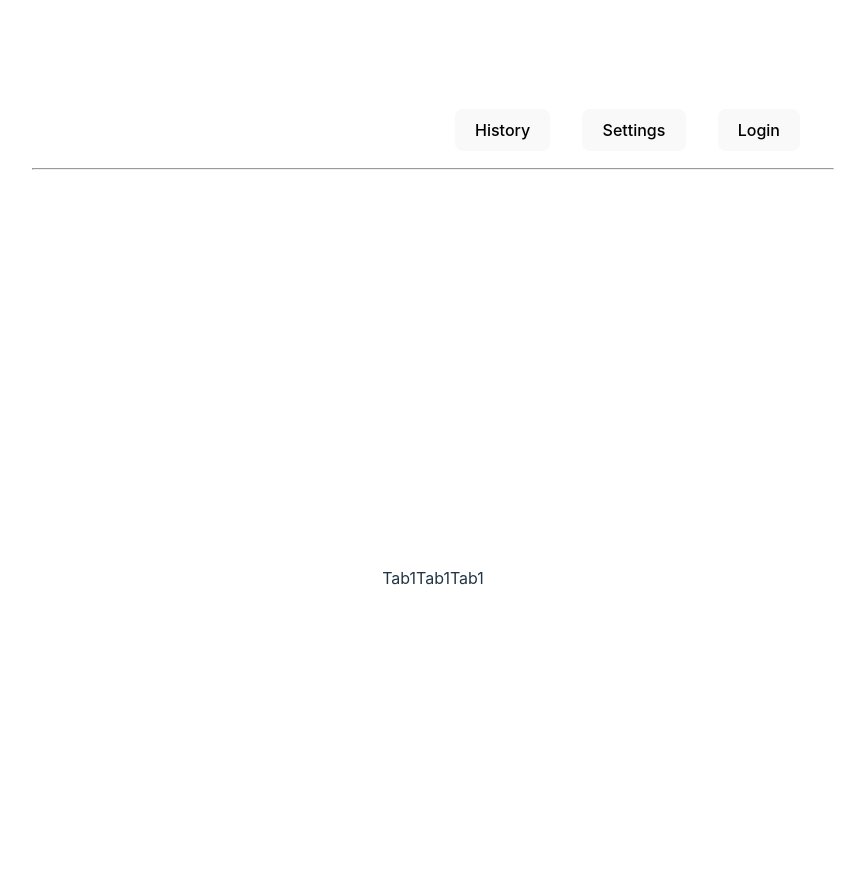
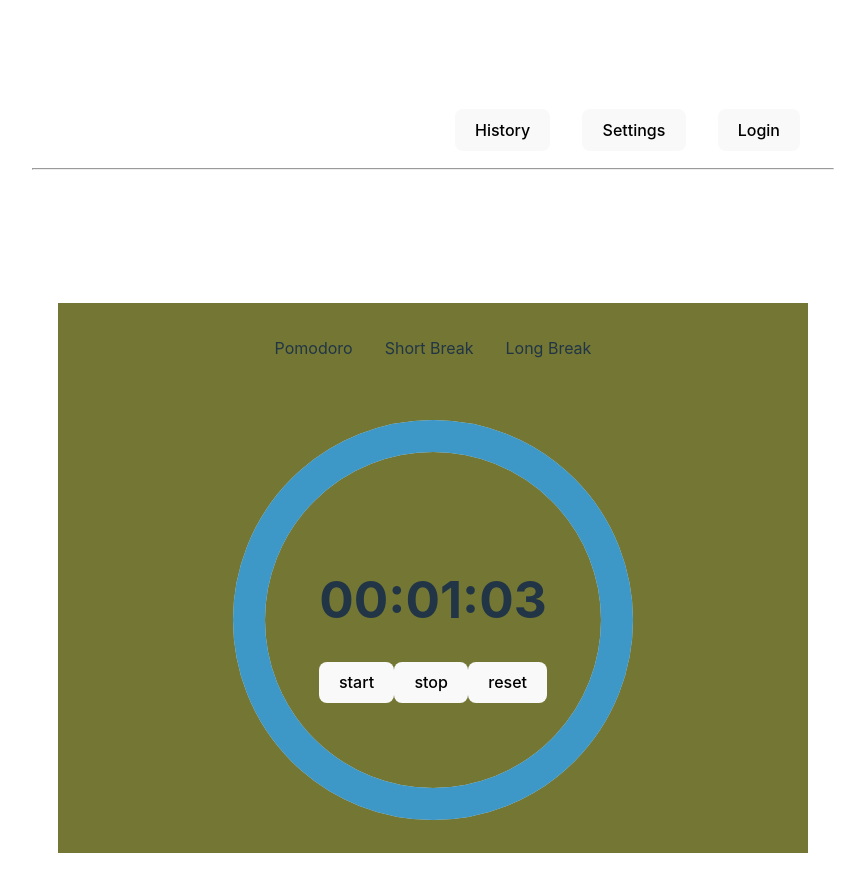
Before and after one commit to qwer030413/Pomodoro, a React (Vite) app in the folder PomodoroProject/vite-project/: page / in a window 1280 px wide. Shown: the top 892 px of the page, without its empty margins (207-1072 px from the left). Built offline with nearby package versions, Linux system fonts and the light colour scheme.

Commit message:
minitab!

```diff
--- a/PomodoroProject/vite-project/src/components/Tabs/animatedTabs.tsx
+++ b/PomodoroProject/vite-project/src/components/Tabs/animatedTabs.tsx
@@ -1,13 +1,33 @@
 import { ReactElement } from 'react';
-import 'react-tabs/style/react-tabs.css';
-import { Tab, Tabs } from "@mui/material";
+import { useState } from 'react';
+import Timer from '../Timer/timer';
+export default function MiniTab(): ReactElement{
+    const [tabs, setTabs] = useState(1);
+    function updateTabs(id: number)
+    {
+        setTabs(id);
+    }
+    return(
+        <div className={'minicontainer' + tabs}>
+            <div className='minitab'>
+                <div className = "minitabbtn" onClick={()=>updateTabs(1)}>Pomodoro</div>
+                <div  className = "minitabbtn" onClick={()=>updateTabs(2)}>Short Break</div>
+                <div  className = "minitabbtn" onClick={()=>updateTabs(3)}>Long Break</div>
+            </div>
+            <div className='minicontent'>
+                <div className={tabs === 1? "showPomodoro" : "content"}>
+                    <Timer />
+                </div>
+                <div className={tabs === 2? "showShortBreak" : "content"}>
+                    <Timer />
+                </div>
+                <div className={tabs === 3? "showLongBreak" : "content"}>
+                    <Timer />
+                </div>
+            </div>
 
-export default function MiniTab(): ReactElement{
-    return(
-        <div className='minicontainer'>
-            <div>Tab1</div>
-            <div>Tab1</div>
-            <div>Tab1</div>
+
+
 
         </div>
     );
--- a/PomodoroProject/vite-project/src/components/Tabs/tabs.css
+++ b/PomodoroProject/vite-project/src/components/Tabs/tabs.css
@@ -27,6 +27,57 @@
 .tab{
     padding-top: 100px;
 }
-.minicontainer{
+.minitab{
     display: flex;
+    gap: 2rem;
+    margin-bottom: 60px;
 }
+.show-content{
+    display: block;
+}
+.showPomodoro{
+    display: block;
+    background-color: rgb(115, 119, 51);
+}
+.showLongBreak{
+    display: block;
+    background-color: rgb(56, 51, 61);
+}
+.showShortBreak{
+    display: block;
+    background-color: rgb(110, 74, 69);
+}
+.content{
+    display:none;
+}
+.minitabbtn{
+    cursor: pointer;
+}
+.minicontainer1{
+    display: flex;
+    flex-direction: column;
+    width: 750px;
+    height: 550px;
+    justify-content: center;
+    align-items: center;
+    background-color: rgb(115, 119, 51);
+
+}
+.minicontainer2{
+    display: flex;
+    flex-direction: column;
+    width: 750px;
+    height: 550px;
+    justify-content: center;
+    align-items: center;
+    background-color: rgb(110, 74, 69);
+}
+.minicontainer3{
+    display: flex;
+    flex-direction: column;
+    width: 750px;
+    height: 550px;
+    justify-content: center;
+    align-items: center;
+    background-color: rgb(56, 51, 61);
+}
```
